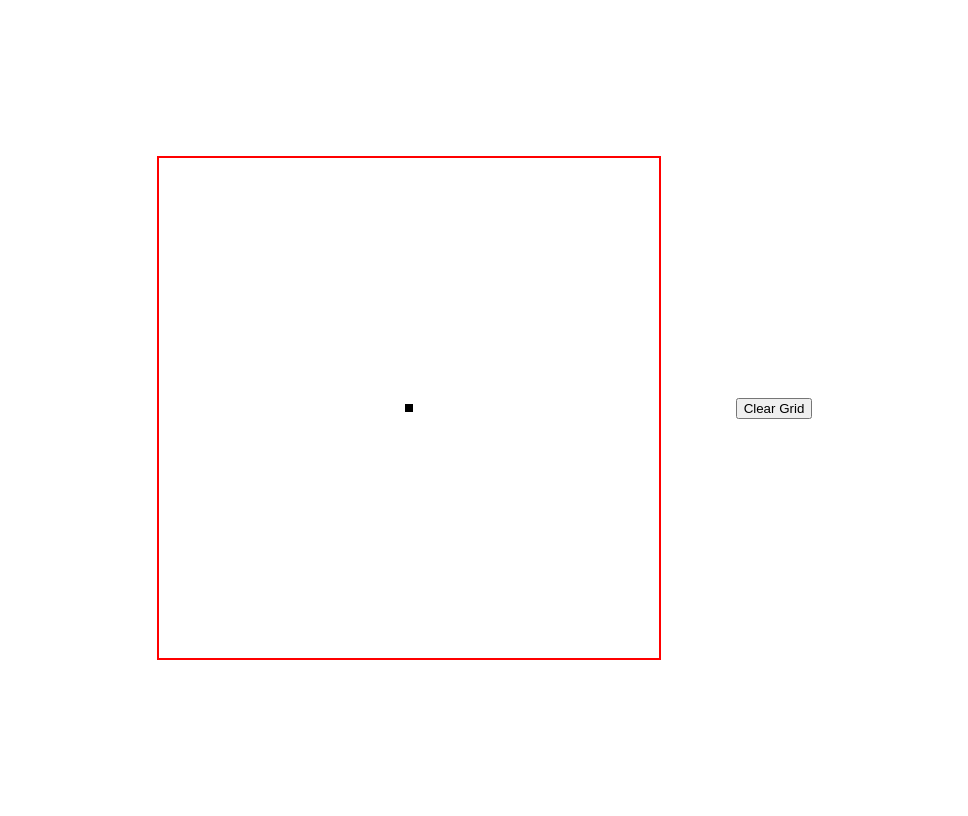
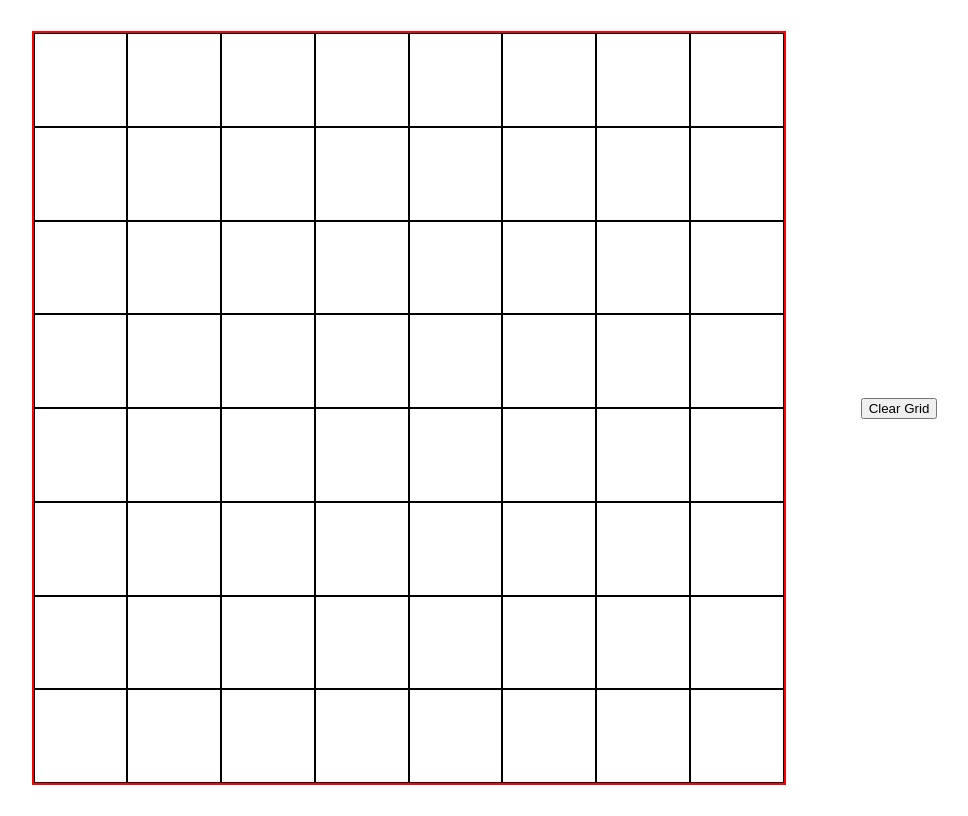
Before and after one commit to adityasriram54008-eng/odin-Etch_A_Sketch, a plain HTML site: page index.html in a window 1280 px wide. Shown: the whole page, without its empty margins (193-1161 px from the left). Drawn offline with Linux system fonts and the light colour scheme.

Commit message:
dynamic sizing of grid

```diff
--- a/script.js
+++ b/script.js
@@ -2,8 +2,8 @@
 const container = document.querySelector("#container")
 const clearGrid = document.getElementById("clear")
 
-let rows = 4
-let cols = 4
+let rows = 8
+let cols = 8
 
 for(let i = 0; i < cols; i++) {
     let col = document.createElement("div")
@@ -21,11 +21,6 @@ for(let i = 0; i < cols; i++) {
 
 
 const boxes = document.querySelectorAll(".sqr");
-
-boxes.forEach(box => {
-    box.style.height = "(400/cols)px"
-    box.style.width = "(400/rows)px"
-})
 
 
 let isMouseDown = false;
--- a/styles.css
+++ b/styles.css
@@ -8,16 +8,21 @@ body {
 
 #container {
     display:flex;
-    justify-content: center;
-    align-items: center;
-    padding: 50px;
+
     border: 2px solid red;
     margin-right: 75px;
     margin-left: 75px;
-    height: 400px;
-    width: 400px;
+    height: 750px;
+    width: 750px;
+}
+
+.cols {
+    display:flex;
+    flex-direction: column;
+    flex: 1;
 }
 
 .sqr {
     border: 1px solid black;
+    flex: 1;
 }
```
